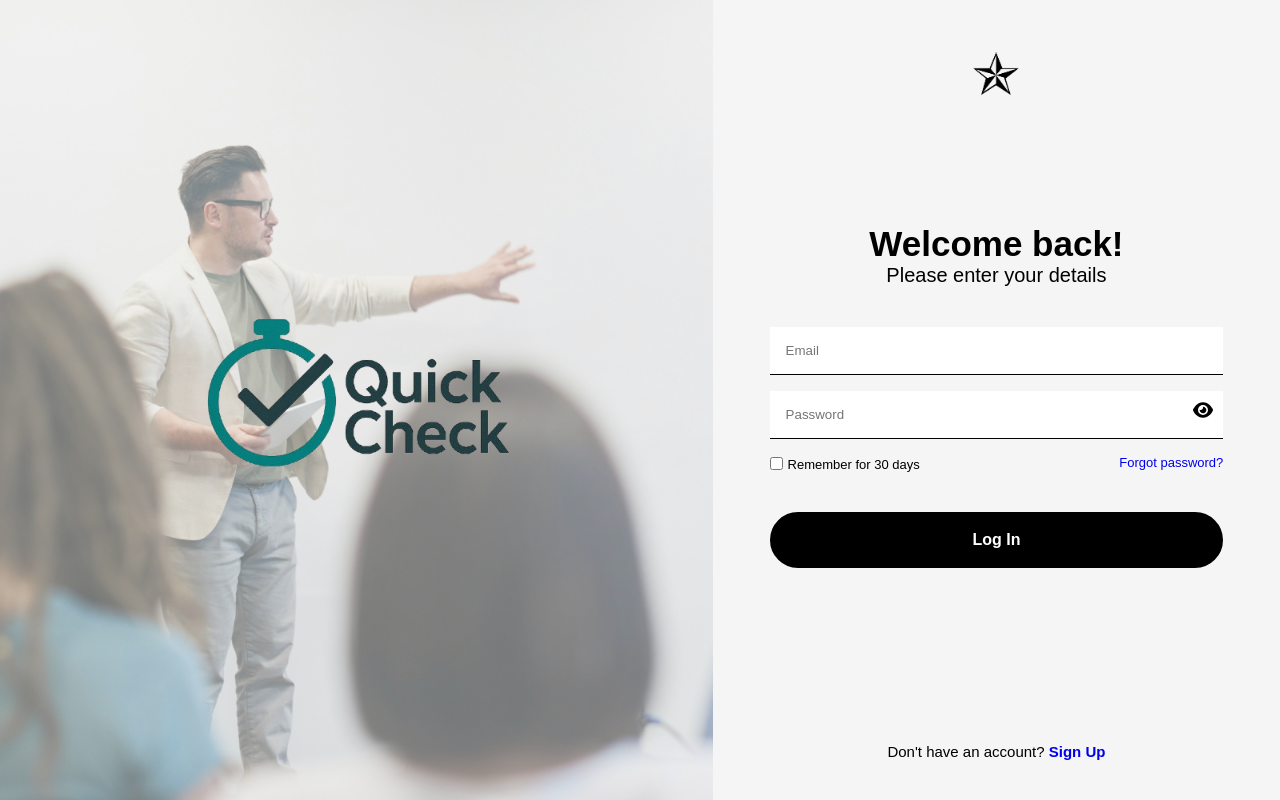
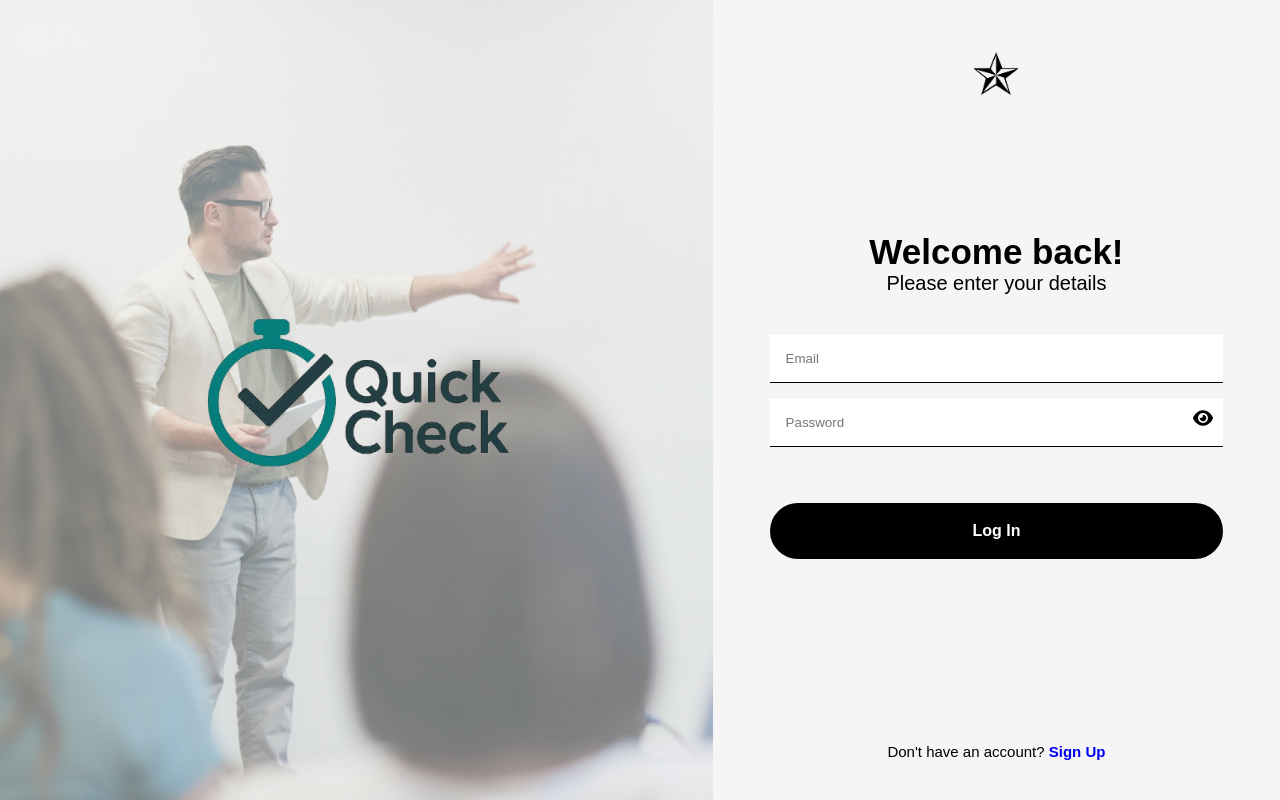
Before and after one commit to johanngwapo/QuickCheck, a React (Vite) app in the folder instructor_page/: page / in a window 1280 px wide. Built offline with nearby package versions, Linux system fonts and the light colour scheme.

Commit message:
w/ my integrations

```diff
--- a/instructor_page/src/components/Login.jsx
+++ b/instructor_page/src/components/Login.jsx
@@ -82,14 +82,6 @@ const Login = () => {
                 )}
               </div>
 
-              <div className="login-center-options">
-                <div className="remember-div">
-                  <input type="checkbox" id="remember-checkbox" />
-                  <label htmlFor="remember-checkbox">Remember for 30 days</label>
-                </div>
-                <a href="#" className="forgot-pass-link">Forgot password?</a>
-              </div>
-
               <div className="login-center-buttons">
                 <button type="submit" className="main-btn">Log In</button>
                 <GoogleLogin
@@ -105,6 +97,7 @@ const Login = () => {
                       alert("Google login failed!");
                     }}
                     />
+
               </div>
             </form>
           </div>
```
Lines whose indentation alone changed are shown as unchanged.
